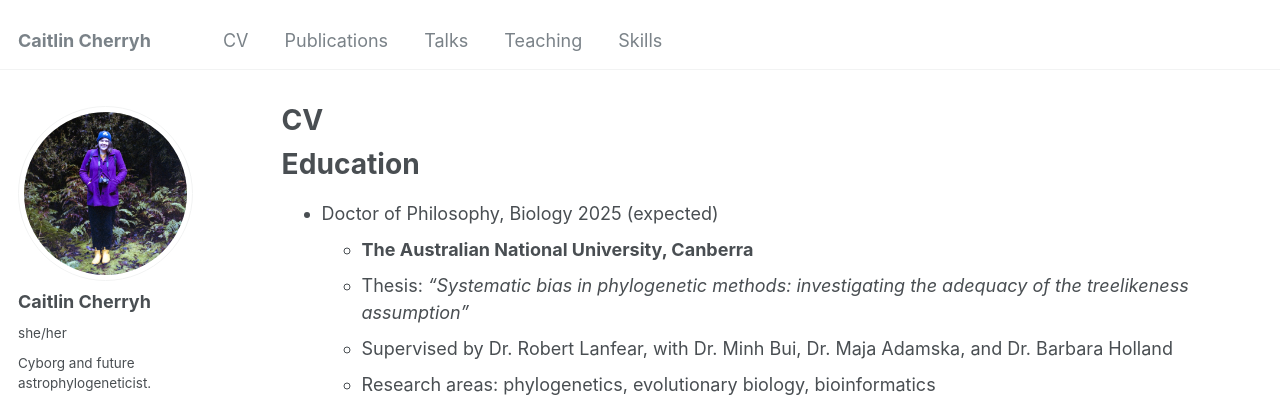
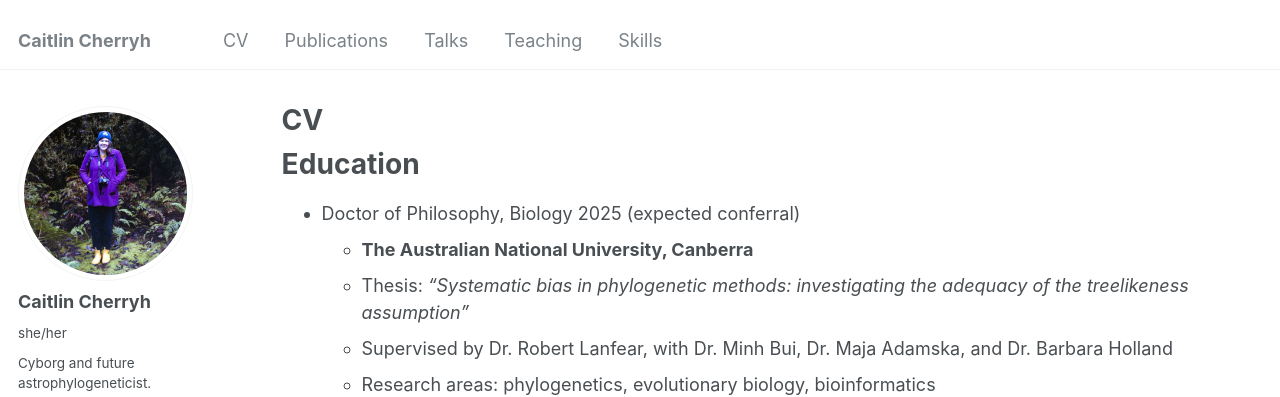
Before and after one commit to caitlinch/caitlinch.github.io, a Jekyll site: the page built from _pages/cv.md, in a window 1280 px wide and 900 px high. Shown: the top 397 px of the window. Built offline with Jekyll 4.4.1, drawn with Linux system fonts in a browser that asks for light colours; some web fonts are replaced.

Commit message:
Update dates whoops

```diff
--- a/_pages/cv.md
+++ b/_pages/cv.md
@@ -11,7 +11,7 @@ redirect_from:
 
 Education
 ======
-  * Doctor of Philosophy, Biology 2025 (expected)
+  * Doctor of Philosophy, Biology 2025 (expected conferral)
       * __The Australian National University, Canberra__
       * Thesis: _“Systematic bias in phylogenetic methods: investigating the
       adequacy of the treelikeness assumption”_
```
Also changed, not shown: _pages/about.md (+1 -1 lines).
